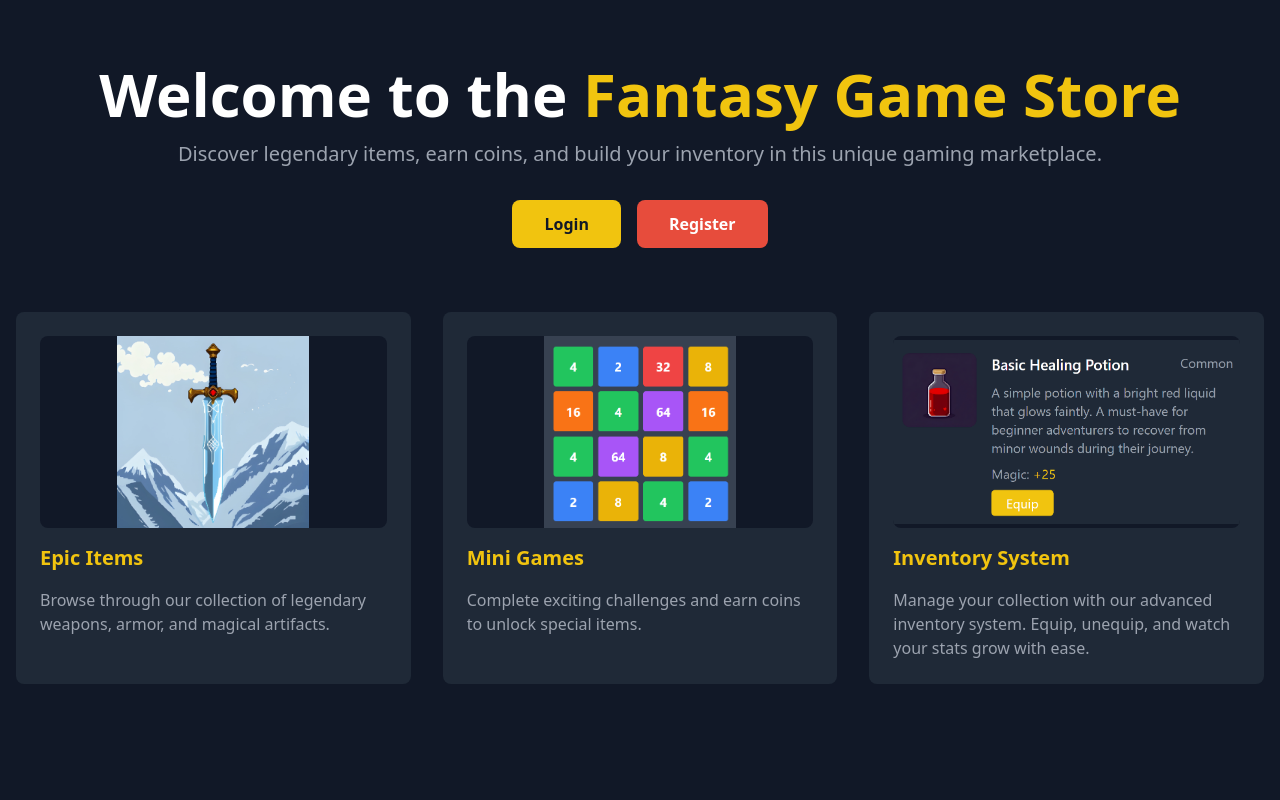
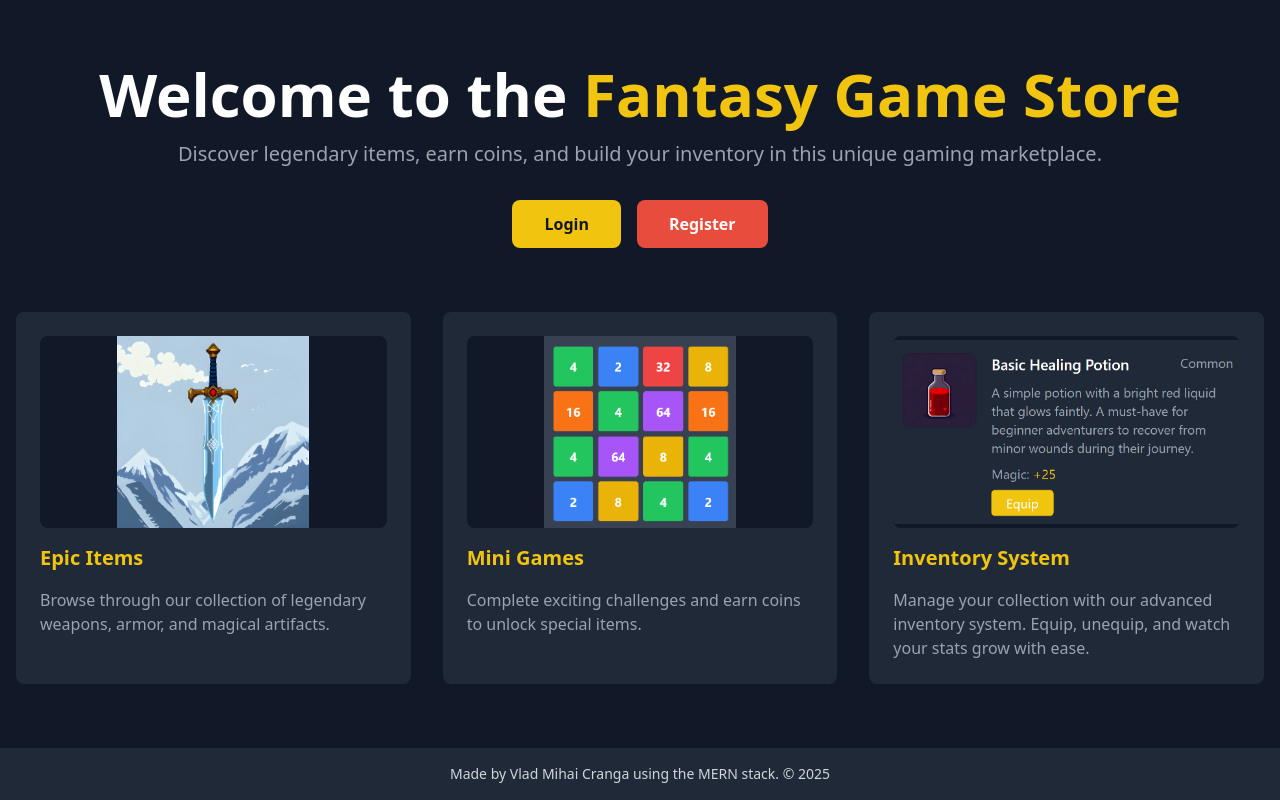
Before and after one commit to vladcranga/ecommerce-game, a React (Vite) app in the folder client/: page / in a window 1280 px wide. Built offline with nearby package versions, Linux system fonts and the light colour scheme.

Commit message:
Create and add footer to pages

```diff
--- /dev/null
+++ b/client/src/components/layout/Footer.tsx
@@ -0,0 +1,15 @@
+const Footer = () => {
+  const currentYear = new Date().getFullYear();
+
+  return (
+    <footer className="w-full py-4 mt-auto bg-gray-800 text-gray-300">
+      <div className="container mx-auto text-center">
+        <p className="text-sm">
+          Made by Vlad Mihai Cranga using the MERN stack. © {currentYear}
+        </p>
+      </div>
+    </footer>
+  );
+};
+
+export default Footer;
--- a/client/src/pages/Cart.tsx
+++ b/client/src/pages/Cart.tsx
@@ -5,6 +5,7 @@ import { fetchCart, removeFromCart, checkout } from '../store/slices/cartSlice';
 import { toast } from 'react-toastify';
 import { AppDispatch } from '../store';
 import Navbar from '../components/layout/Navbar';
+import Footer from '../components/layout/Footer';
 
 const Cart = () => {
   const dispatch = useDispatch<AppDispatch>();
@@ -118,6 +119,7 @@ const Cart = () => {
           </div>
         )}
       </div>
+      <Footer />
     </div>
   );
 };
--- a/client/src/pages/Home.tsx
+++ b/client/src/pages/Home.tsx
@@ -1,5 +1,5 @@
 import { Link } from 'react-router-dom';
-
+import Footer from '../components/layout/Footer.tsx';
 import legendaryWeapon from '../assets/legendary_sword.jpg';
 import game64Screenshot from '../assets/game_64.png';
 import inventoryIcon from '../assets/inventory_item.png';
@@ -75,6 +75,7 @@ const Home = () => {
           </div>
         </div>
       </div>
+      <Footer />
     </div>
   );
 };
--- a/client/src/pages/Inventory.tsx
+++ b/client/src/pages/Inventory.tsx
@@ -1,6 +1,7 @@
 import { useSelector } from 'react-redux';
 import { RootState } from '../store';
 import Navbar from '../components/layout/Navbar';
+import Footer from '../components/layout/Footer';
 import EquippedItems from '../components/inventory/EquippedItems';
 import InventoryGrid from '../components/inventory/InventoryGrid';
 import PlayerStats from '../components/inventory/PlayerStats';
@@ -48,6 +49,7 @@ const Inventory = () => {
           </div>
         </div>
       </div>
+      <Footer />
     </div>
   );
 };
--- a/client/src/pages/ItemDetail.tsx
+++ b/client/src/pages/ItemDetail.tsx
@@ -2,6 +2,7 @@ import { useState, useEffect } from 'react';
 import { useParams } from 'react-router-dom';
 import { Item } from '../types/index';
 import Navbar from '../components/layout/Navbar';
+import Footer from '../components/layout/Footer';
 import api from '../services/api';
 
 const ItemDetail = () => {
@@ -107,6 +108,9 @@ const ItemDetail = () => {
           )}
         </div>
       </div>
+      <div className="mt-4">
+        <Footer />
+      </div>
     </div>
   );
 };
--- a/client/src/pages/Minigames.tsx
+++ b/client/src/pages/Minigames.tsx
@@ -1,5 +1,6 @@
 import { useState } from 'react';
 import Navbar from '../components/layout/Navbar';
+import Footer from '../components/layout/Footer';
 import Game48 from '../components/minigames/Game48';
 import game64Screenshot from '../assets/game_64.png';
 
@@ -75,6 +76,7 @@ const Minigames = () => {
           </div>
         )}
       </div>
+      <Footer />
     </div>
   );
 };
--- a/client/src/pages/Store.tsx
+++ b/client/src/pages/Store.tsx
@@ -6,6 +6,7 @@ import { setItems, setError } from '../store/slices/itemsSlice';
 import ItemCard from '../components/store/ItemCard';
 import FilterBar from '../components/store/FilterBar';
 import Navbar from '../components/layout/Navbar';
+import Footer from '../components/layout/Footer';
 import { Item } from '../types';
 import { AppDispatch } from '../store';
 
@@ -101,6 +102,7 @@ const Store = () => {
           </div>
         )}
       </div>
+      <Footer />
     </div>
   );
 };
```
